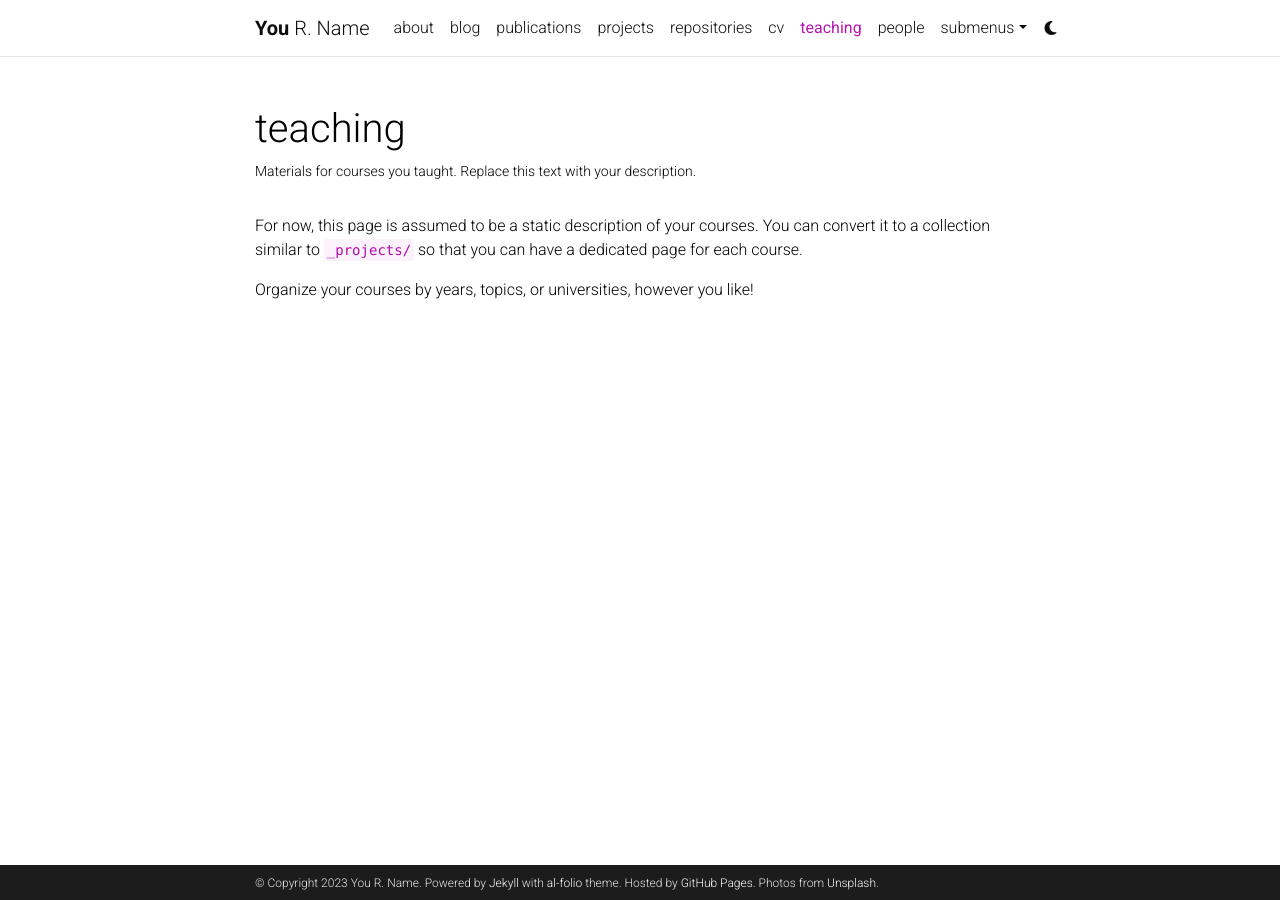
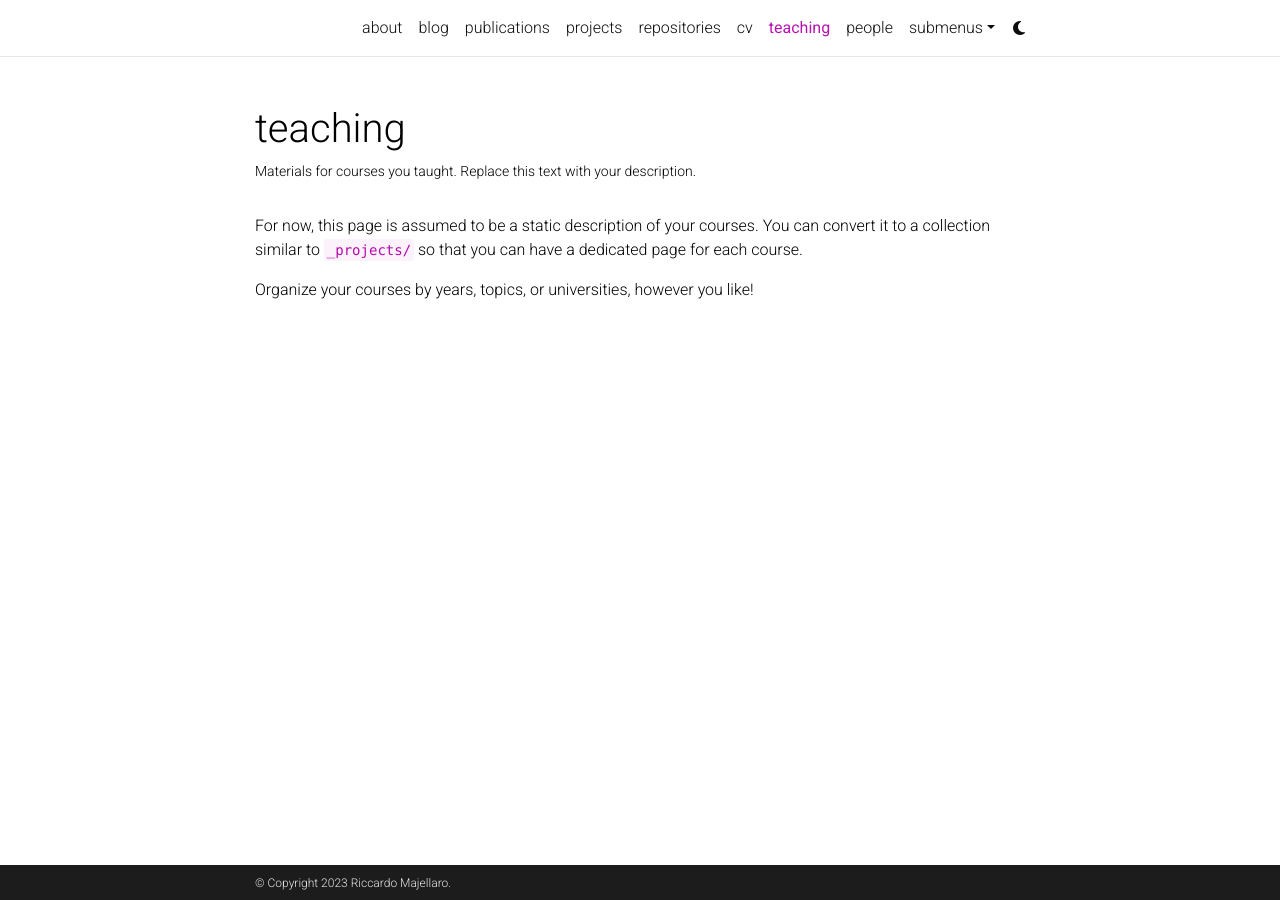
Before and after one commit to riccardomajellaro/riccardomajellaro.github.io, a Jekyll site: the page built from _pages/teaching.md, in a window 1280 px wide. Built offline with Jekyll 4.4.1, drawn with Linux system fonts in a browser that asks for light colours; comment, search, counter and statistics services are not loaded; a style sheet for code colours, icons or effects is not loaded.

Commit message:
Updated config

```diff
--- a/_config.yml
+++ b/_config.yml
@@ -2,17 +2,17 @@
 # Site settings
 # -----------------------------------------------------------------------------
 
-title: blank # the website title (if blank, full name will be used instead)
-first_name: You
-middle_name: R.
-last_name: Name
-email: you@example.com
+title: # the website title (if blank, full name will be used instead)
+first_name: Riccardo
+middle_name:
+last_name: Majellaro
+email: # riccardomajellaro *at* gmail.com
 description: > # the ">" symbol means to ignore newlines until "footer_text:"
   A simple, whitespace theme for academics. Based on [*folio](https://github.com/bogoli/-folio) design.
-footer_text: >
-  Powered by <a href="https://jekyllrb.com/" target="_blank">Jekyll</a> with <a href="https://github.com/alshedivat/al-folio">al-folio</a> theme.
-  Hosted by <a href="https://pages.github.com/" target="_blank">GitHub Pages</a>.
-  Photos from <a href="https://unsplash.com" target="_blank">Unsplash</a>.
+footer_text:
+  # Powered by <a href="https://jekyllrb.com/" target="_blank">Jekyll</a> with <a href="https://github.com/alshedivat/al-folio">al-folio</a> theme.
+  # Hosted by <a href="https://pages.github.com/" target="_blank">GitHub Pages</a>.
+  # Photos from <a href="https://unsplash.com" target="_blank">Unsplash</a>.
 keywords: jekyll, jekyll-theme, academic-website, portfolio-website  # add your own keywords or leave empty
 
 lang: en # the language of your site (for example: en, fr, cn, ru, etc.)
@@ -41,7 +41,7 @@ repo_trophies:
 # will use title and url fields
 # Take a look to https://github.com/jekyll/jekyll-feed for more customization
 
-rss_icon: true
+rss_icon: false
 
 # -----------------------------------------------------------------------------
 # Layout
@@ -67,11 +67,11 @@ og_image: # The site-wide (default for all links) Open Graph preview image
 # Social integration
 # -----------------------------------------------------------------------------
 
-github_username: # your GitHub user name
+github_username: riccardomajellaro # your GitHub user name
 gitlab_username: # your GitLab user name
-twitter_username: # your Twitter handle
+twitter_username: RichiMajellaro # your Twitter handle
 mastodon_username: # your mastodon instance+username in the format instance.tld/@username
-linkedin_username: # your LinkedIn user name
+linkedin_username: riccardomajellaro # your LinkedIn user name
 telegram_username: # your Telegram user name
 scholar_userid: # your Google Scholar ID
 semanticscholar_id: # your Semantic Scholar ID
```
